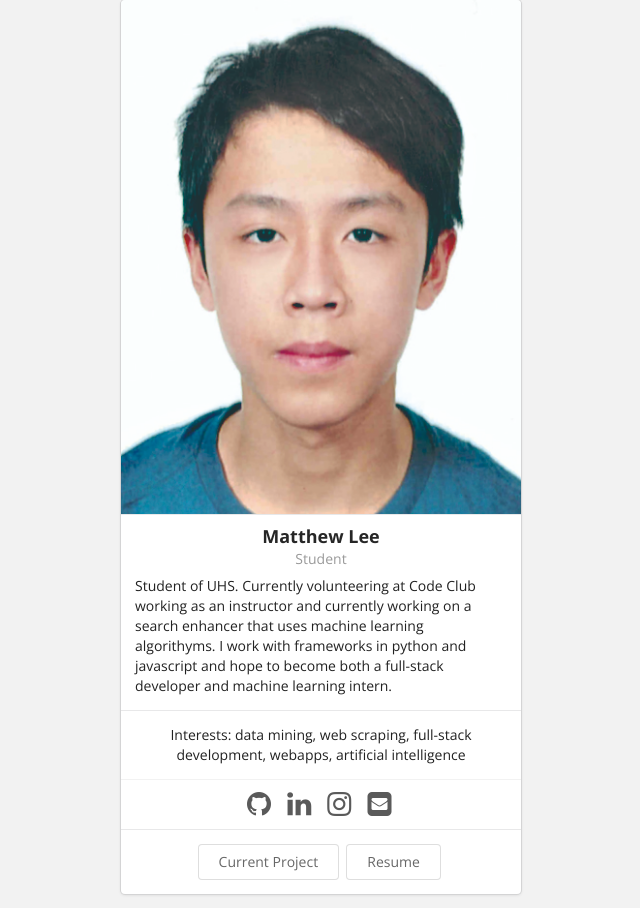
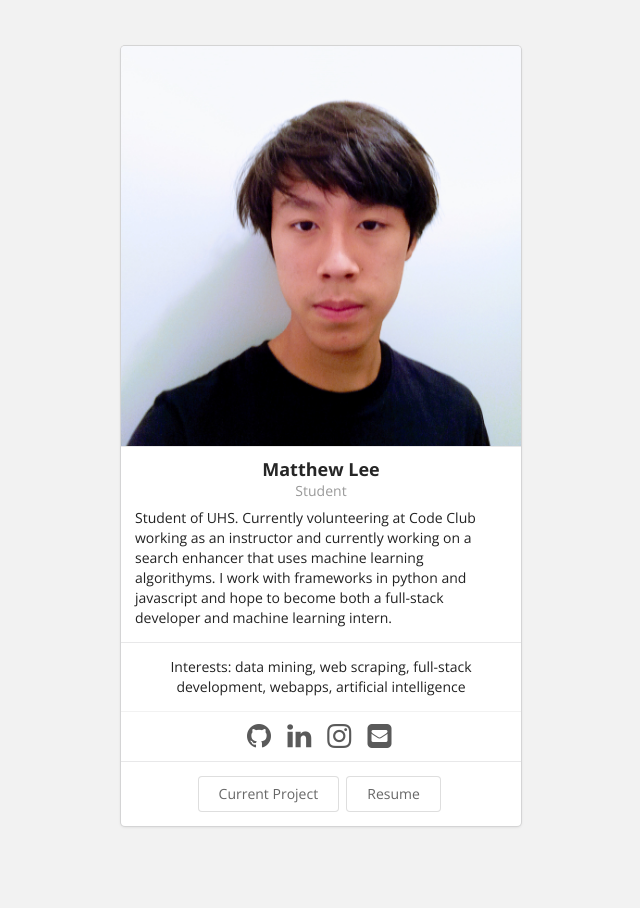
Before and after one commit to KureYv/matthewl.xyz, a Jekyll site: the page built from index.html, in a window 1280 px wide. Shown: the whole page, without its empty margins (319-959 px from the left). Built offline with Jekyll 4.4.1, drawn with Linux system fonts in a browser that asks for light colours.

Commit message:
Update bio.json

```diff
--- a/_data/bio.json
+++ b/_data/bio.json
@@ -2,7 +2,7 @@
   "basics": {
     "name": "Matthew Lee",
     "label": "Student",
-    "picture": "https://weezity.github.io/images/matthew_photo.jpg ",
+    "picture": "https://weezity.github.io/images/matthew.jpg ",
     "email": "matthewlee031205@gmail.com",
     "phone": "",
     "website": "https://weezity.github.io",
```
